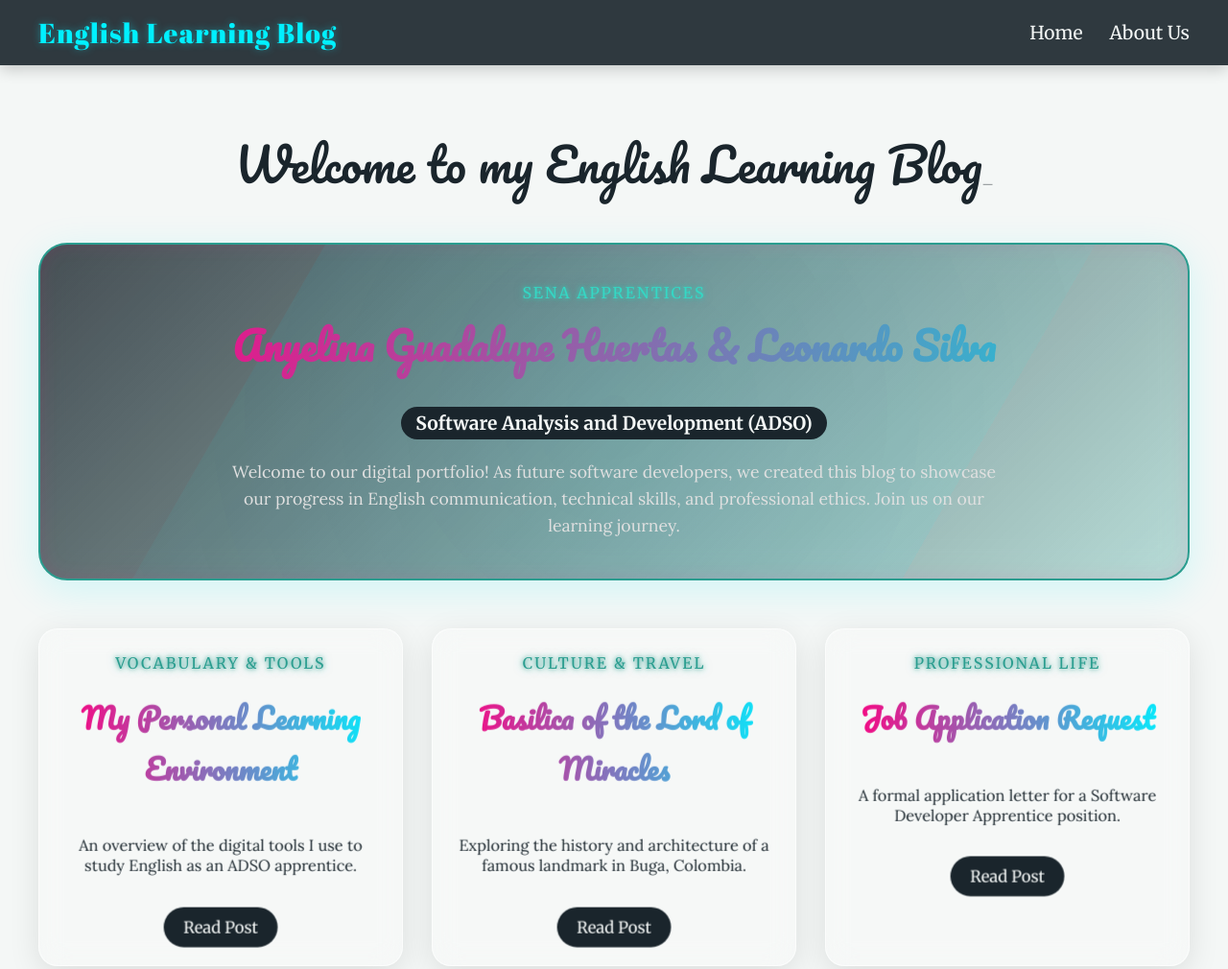
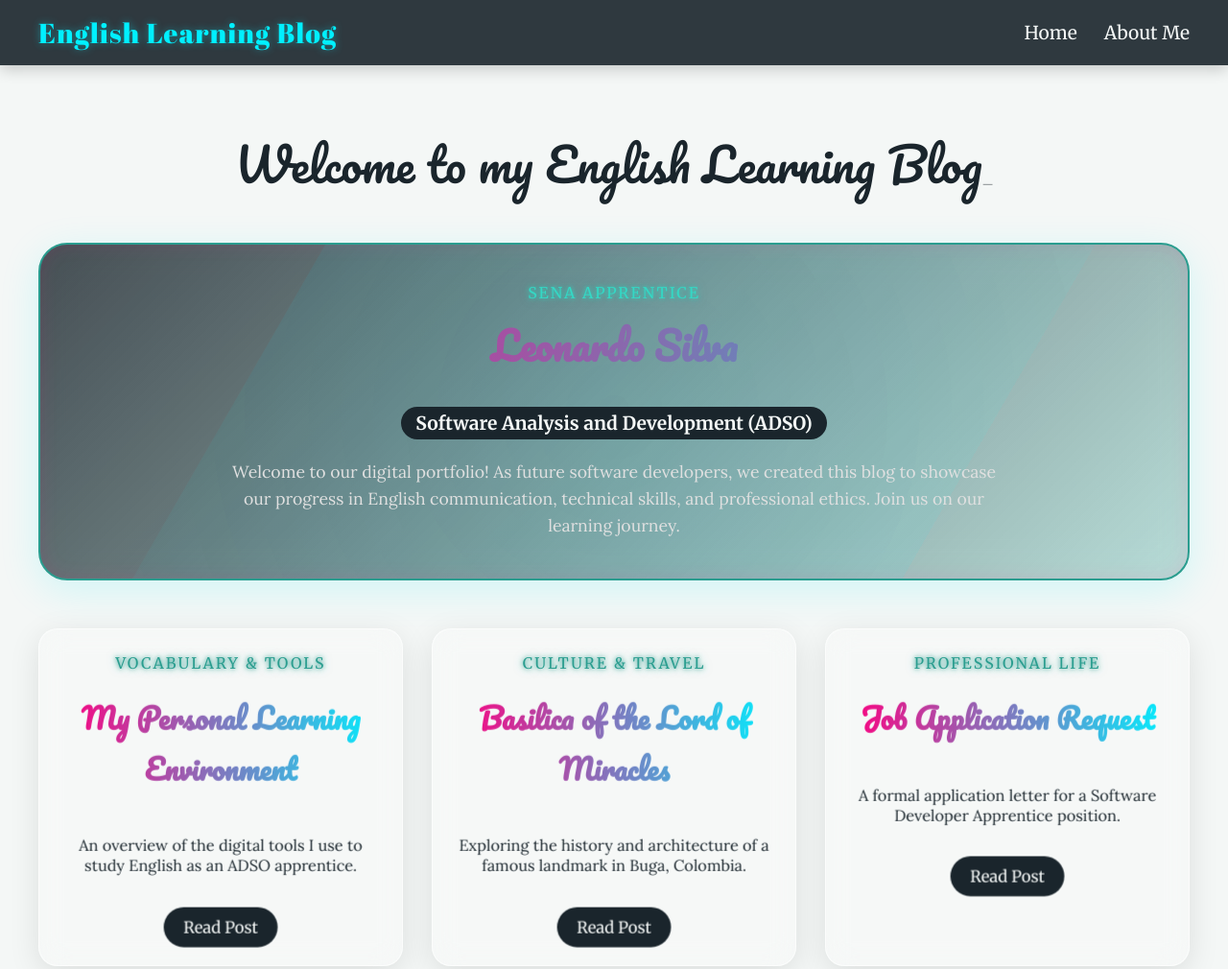
Before and after one commit to leocrist92-Dev/mi-blog-sena, a plain HTML site: page index.html in a window 1280 px wide. Shown: the top 1010 px of the page at 96% size. Drawn offline with Linux system fonts and the light colour scheme.

Commit message:
Últimos retoques a la presentación del blog

```diff
--- a/index.html
+++ b/index.html
@@ -12,7 +12,7 @@
     <div class="nav-brand">English Learning Blog</div>
     <div class="nav-links">
         <a href="index.html">Home</a>
-        <a href="#">About Us</a>
+        <a href="#">About Me</a>
     </div>
 </nav>
 
@@ -24,8 +24,8 @@
     <!-- NUEVO: Banner de Autores Destacado -->
     <div class="author-banner hidden-scroll">
         <div class="banner-content">
-            <span class="neon-glow-banner">SENA Apprentices</span>
-            <h1 class="gradient-text-banner">Anyelina Guadalupe Huertas & Leonardo Silva</h1>
+            <span class="neon-glow-banner">SENA Apprentice</span>
+            <h1 class="gradient-text-banner">Leonardo Silva</h1>
             <p class="role-text">Software Analysis and Development (ADSO)</p>
             <p class="bio-text">Welcome to our digital portfolio! As future software developers, we created this blog to showcase our progress in English communication, technical skills, and professional ethics. Join us on our learning journey.</p>
         </div>
```
